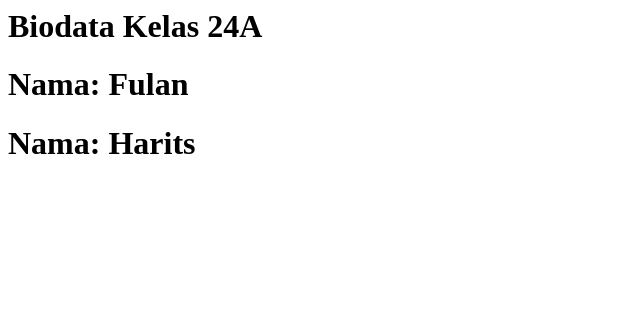
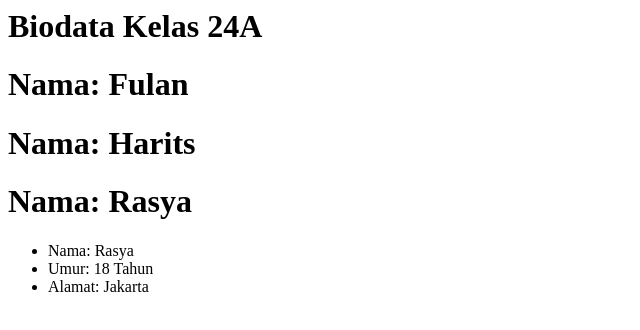
Before and after one commit to muharitss/shopee, a plain HTML site: page index.html in a window 1280 px wide. Shown: the whole page, without its empty margins (0-640 px from the left). Drawn offline with Linux system fonts and the light colour scheme.

Commit message:
biodata-rasya

```diff
--- a/index.html
+++ b/index.html
@@ -15,6 +15,14 @@
             <h1>Nama: Harits</h1>
         </div>
 
+        <div class="Rasya">
+            <h1>Nama: Rasya</h1>
+            <ul>
+                <li>Nama: Rasya</li>
+                <li>Umur: 18 Tahun</li>
+                <li>Alamat: Jakarta</li>
+            </ul>
+
 
     </body>
 </html>
```
